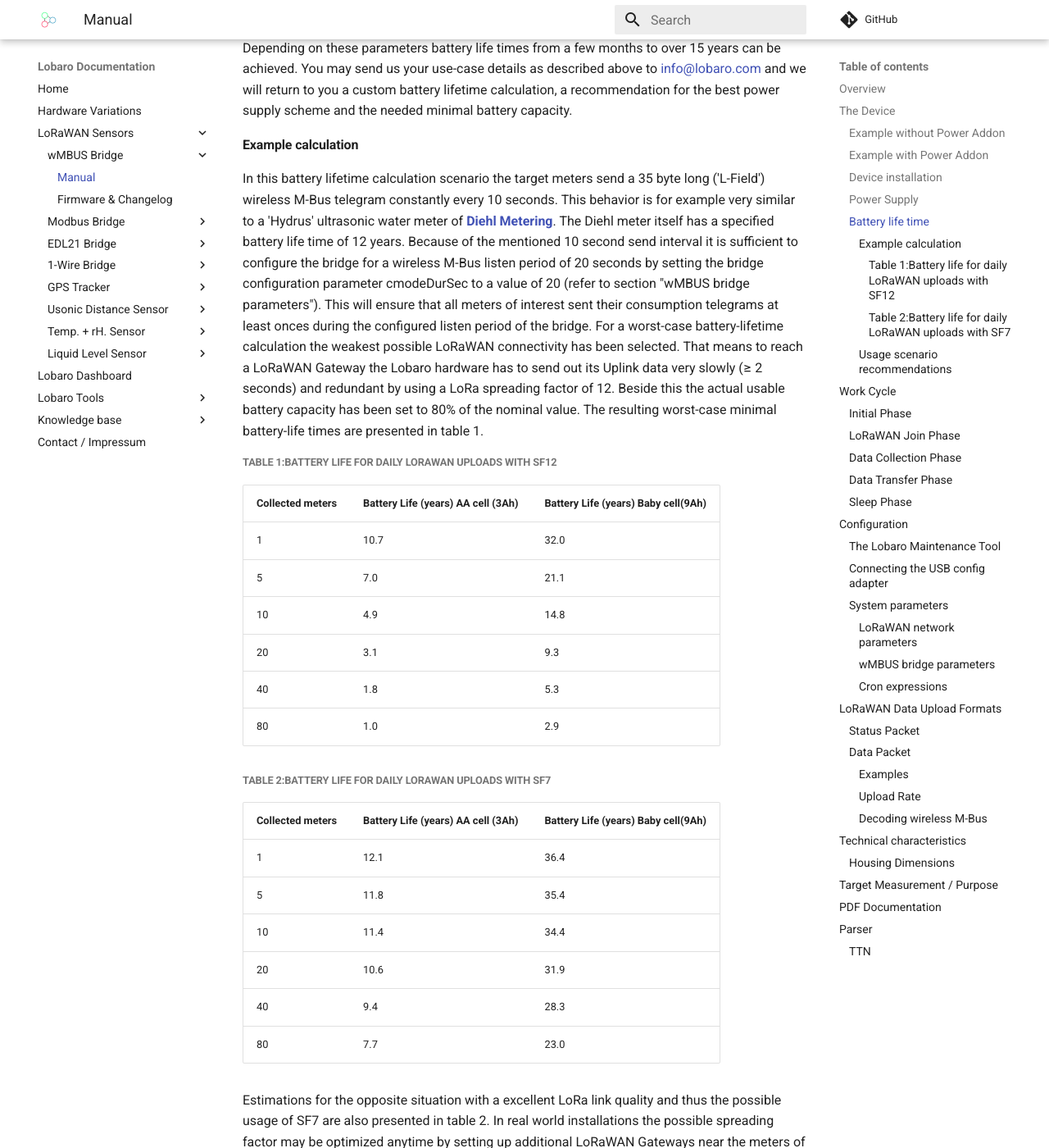
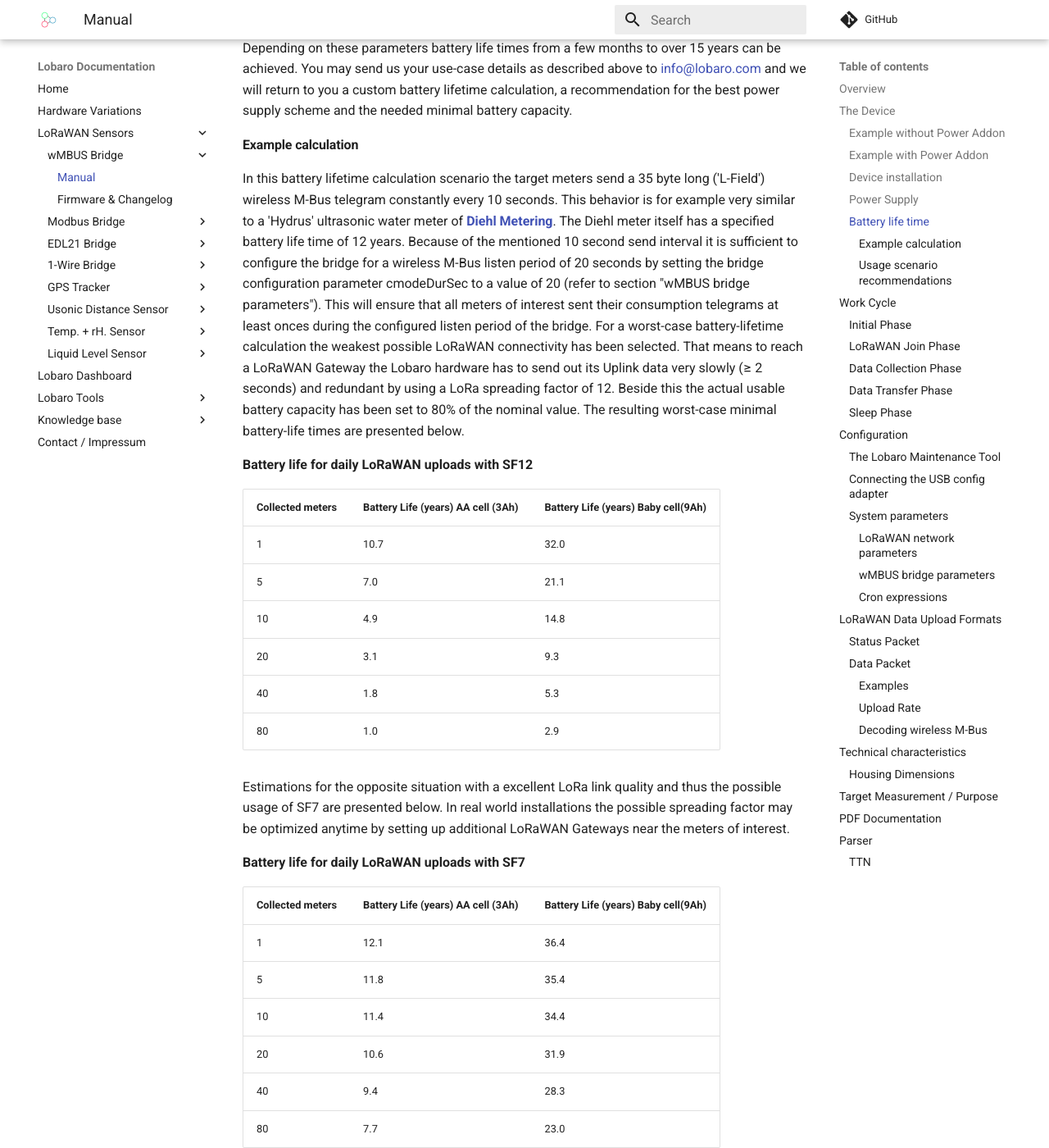
Before and after one commit to Lobaro/docs, an MkDocs documentation site: the page built from docs/lorawan-sensors/wmbus-lorawan/index.md, in a window 1280 px wide and 1400 px high, scrolled down 3410 px. Shown: the whole window at 82% size. Built offline with MkDocs 1.6.1 and Material for MkDocs 9.7.7, drawn with Linux system fonts in a browser that asks for light colours; a script that is not in the unit is left out; comment, search, counter and statistics services are not loaded; some of the changed text lies outside the part shown.

Commit message:
remove table headings

```diff
--- a/docs/lorawan-sensors/wmbus-lorawan/index.md
+++ b/docs/lorawan-sensors/wmbus-lorawan/index.md
@@ -98,7 +98,7 @@ be achieved. You may send us your use-case details as described above to info@lo
 and we will return to you a custom battery lifetime calculation, a recommendation for the
 best power supply scheme and the needed minimal battery capacity.
 
-####Example calculation
+#### Example calculation
 In this battery lifetime calculation scenario the target meters send a 35 byte long ('L-Field')
 wireless M-Bus telegram constantly every 10 seconds. This behavior is for example very
 similar to a 'Hydrus' ultrasonic water meter of [**Diehl Metering**](https://www.diehl.com/metering/){: target="_blank"}. The Diehl meter itself has a
@@ -112,9 +112,10 @@ For a worst-case battery-lifetime calculation the weakest possible LoRaWAN conne
 been selected. That means to reach a LoRaWAN Gateway the Lobaro hardware has to send
 out its Uplink data very slowly (&ge; 2 seconds) and redundant by using a LoRa spreading factor
 of 12. Beside this the actual usable battery capacity has been set to 80% of the nominal
-value. The resulting worst-case minimal battery-life times are presented in table 1.
+value. The resulting worst-case minimal battery-life times are presented below.
 
-#####Table 1:Battery life for daily LoRaWAN uploads with SF12
+**Battery life for daily LoRaWAN uploads with SF12**
+
 |Collected meters|Battery Life (years) AA cell (3Ah)|Battery Life (years) Baby cell(9Ah)|
 |-|-|-|
 |1|10.7|32.0|
@@ -124,7 +125,12 @@ value. The resulting worst-case minimal battery-life times are presented in tabl
 |40|1.8|5.3|
 |80|1.0|2.9|
 
-#####Table 2:Battery life for daily LoRaWAN uploads with SF7
+Estimations for the opposite situation with a excellent LoRa link quality and thus the possible
+usage of SF7 are presented below.
+In real world installations the possible spreading factor may be optimized anytime by setting
+up additional LoRaWAN Gateways near the meters of interest.
+
+**Battery life for daily LoRaWAN uploads with SF7**
 
 |Collected meters|Battery Life (years) AA cell (3Ah)|Battery Life (years) Baby cell(9Ah)|
 |-|-|-|
@@ -135,12 +141,9 @@ value. The resulting worst-case minimal battery-life times are presented in tabl
 |40|9.4|28.3|
 |80|7.7|23.0|
 
-Estimations for the opposite situation with a excellent LoRa link quality and thus the possible
-usage of SF7 are also presented in table 2.
-In real world installations the possible spreading factor may be optimized anytime by setting
-up additional LoRaWAN Gateways near the meters of interest.
 
-####Usage scenario recommendations
+
+#### Usage scenario recommendations
 As a simple rule of thumb using the Lobaro wireless M-Bus over LoRaWAN bridge is a good
 fit in applications that require daily (or less often) consumption values of 1 to 40 installed
 wireless M-Bus meters. For installations with a higher meter count simply more Lobaro
```
